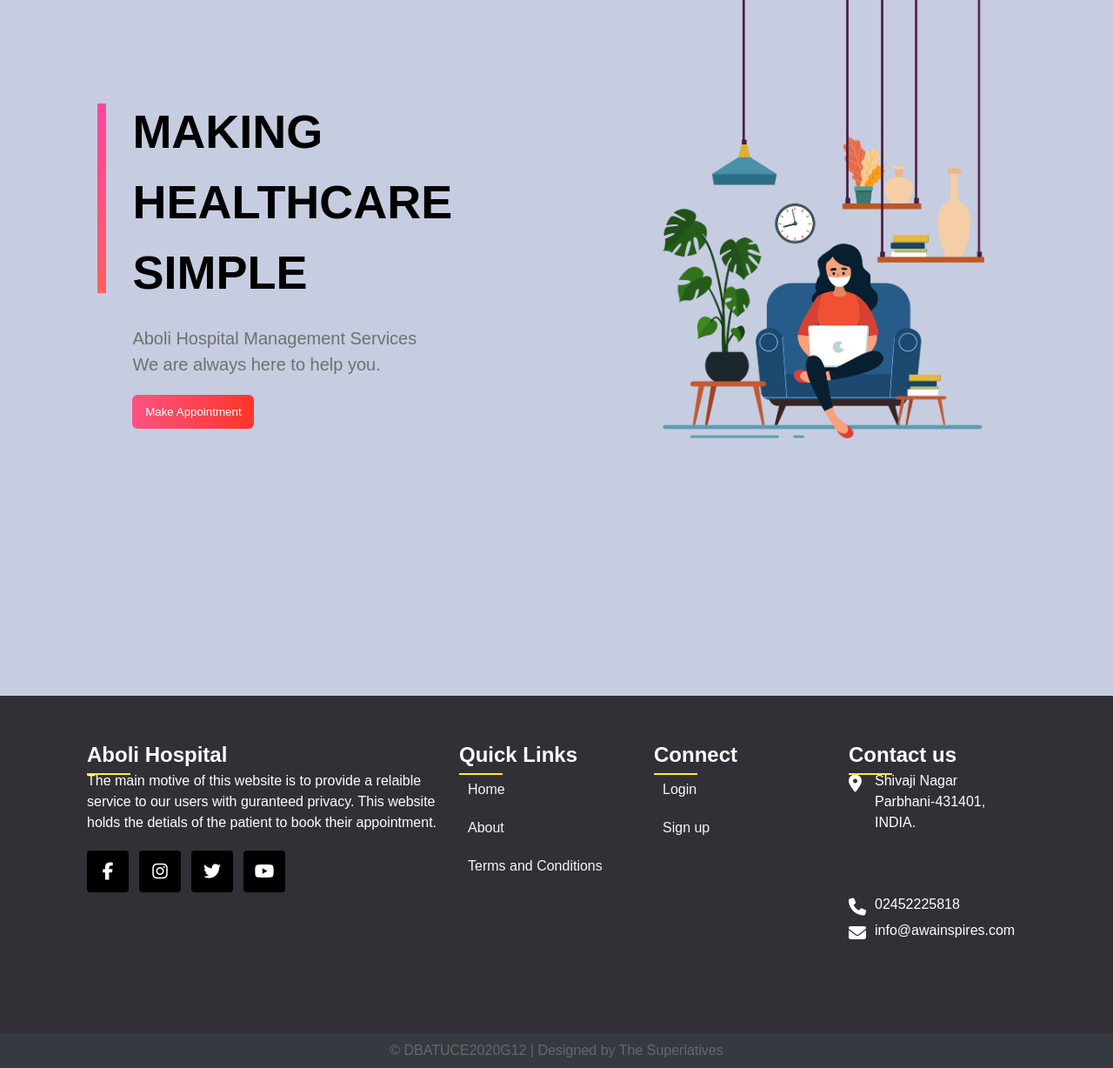
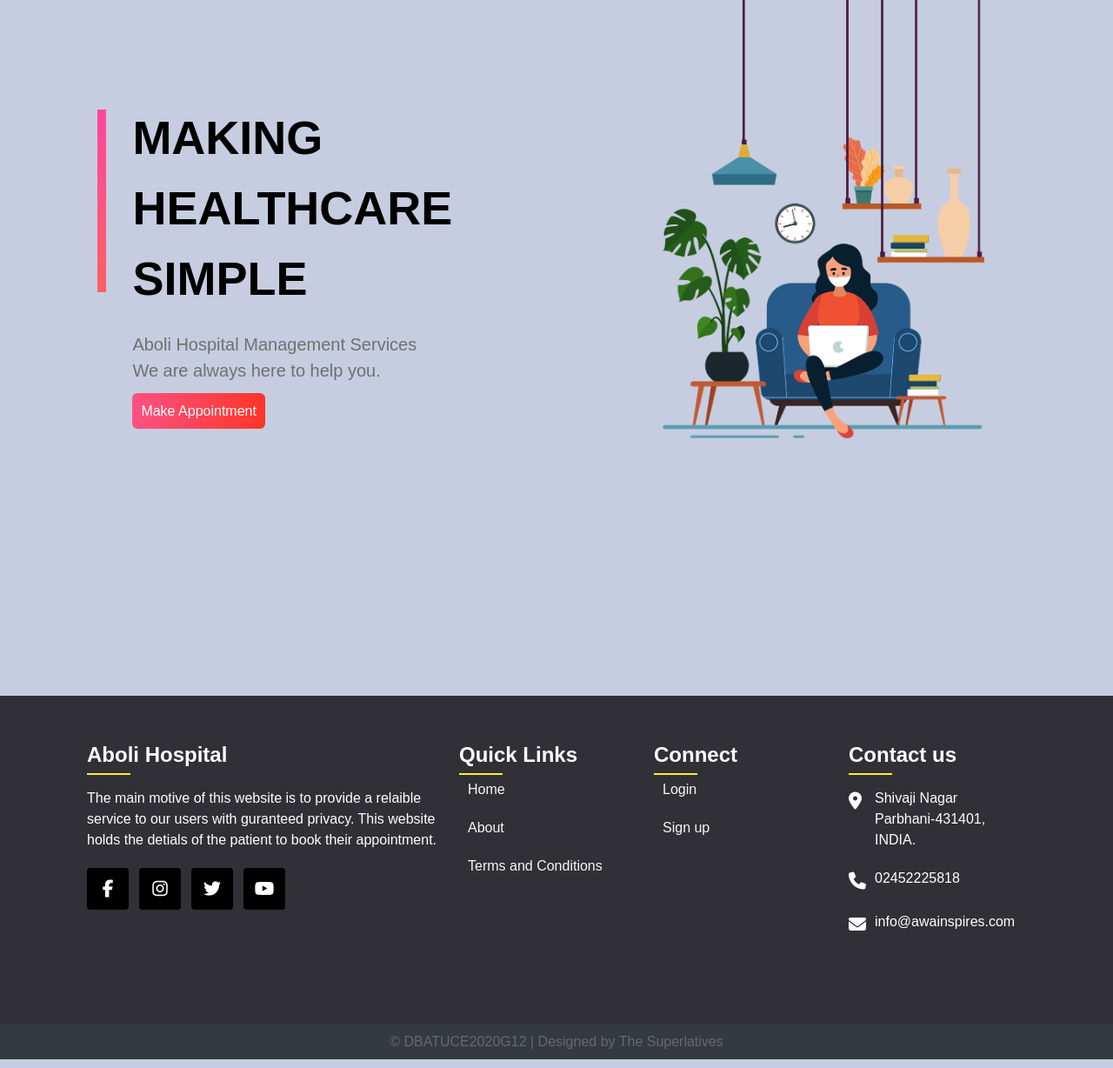
Before and after one commit to amitnileka/Multicare_web_project, a Django app: page / in a window 1280 px wide. Shown: the part 69-1297 px from the top of the page at 87% size. Run offline with Django 3.2, Linux system fonts and the light colour scheme; some libraries are stand-ins or nearby versions.

Commit message:
Update homepage.html

```diff
--- a/Hosp/templates/homepage.html
+++ b/Hosp/templates/homepage.html
@@ -39,7 +39,7 @@
                font-weight: 100;
                margin: 20px 0 20px;
            }
-           button{
+           .button{
                width: 140px;
                border: 0;
                padding: 12px 10px;
@@ -247,7 +247,7 @@
               <div class="col-1">
                   <h2>MAKING <br>HEALTHCARE SIMPLE</h2>
                   <h3>Aboli Hospital Management Services <br> We are always here to help you.</h3>
-                  <button type="button">Make Appointment</button>
+                  <a class="button" href="{% url 'makeappointments'%}">Make Appointment</a>
               </div>
               <div class="col-2">
                   <img src="{%static 'img/bg.png'%}" class="controller">
@@ -258,7 +258,7 @@
       <div class="container">
         <div class="sec aboutus">
              <h2>Aboli Hospital</h2>
-            <p>
+            <p style="margin-top: 20px;">
               The main motive of this website is to provide a relaible service to our users with guranteed privacy.
               This website holds the detials of the patient to book their appointment.
             </p>
@@ -272,33 +272,33 @@
         <div  class="sec quicklinks">
           <h2>Quick Links</h2>
           <ul>
-            <li><a href="#">Home</a></li>
-            <li><a href="#">About</a></li>
+            <li><a href="">Home</a></li>
+            <li><a href="/about">About</a></li>
             <li><a href="#">Terms and Conditions</a></li>
           </ul>
         </div>
         <div  class="sec quicklinks">
           <h2>Connect</h2>
           <ul>
-            <li><a href="#">Login</a></li>
-            <li><a href="#">Sign up</a></li>
+            <li><a href="/login">Login</a></li>
+            <li><a href="/createAcc">Sign up</a></li>
           </ul>
         </div>
 
         <div class="sec contact">
           <h2>Contact us</h2>
           <ul class="info">
-            <li>
+            <li style="margin-top: 20px;">
               <span><i class="fa fa-map-marker" aria-hidden="true"></i></span>
               <span>Shivaji Nagar <br> Parbhani-431401,<br>INDIA.</span>
             </li>
 
-            <li style="margin-top: 70px;">
+            <li style="margin-top: -30px;">
               <span><i class="fa fa-phone" aria-hidden="true"></i></span>
               <p><a href="tel:+12345678900">02452225818</a></p>
             </li>
 
-            <li style="margin-top: -50px;">
+            <li style="margin-top: -30px;">
               <span><i class="fa fa-envelope" aria-hidden="true"></i></span>
               <p><a href="mailto:info@awainspires.com">info@awainspires.com</a></p>
             </li>
```
